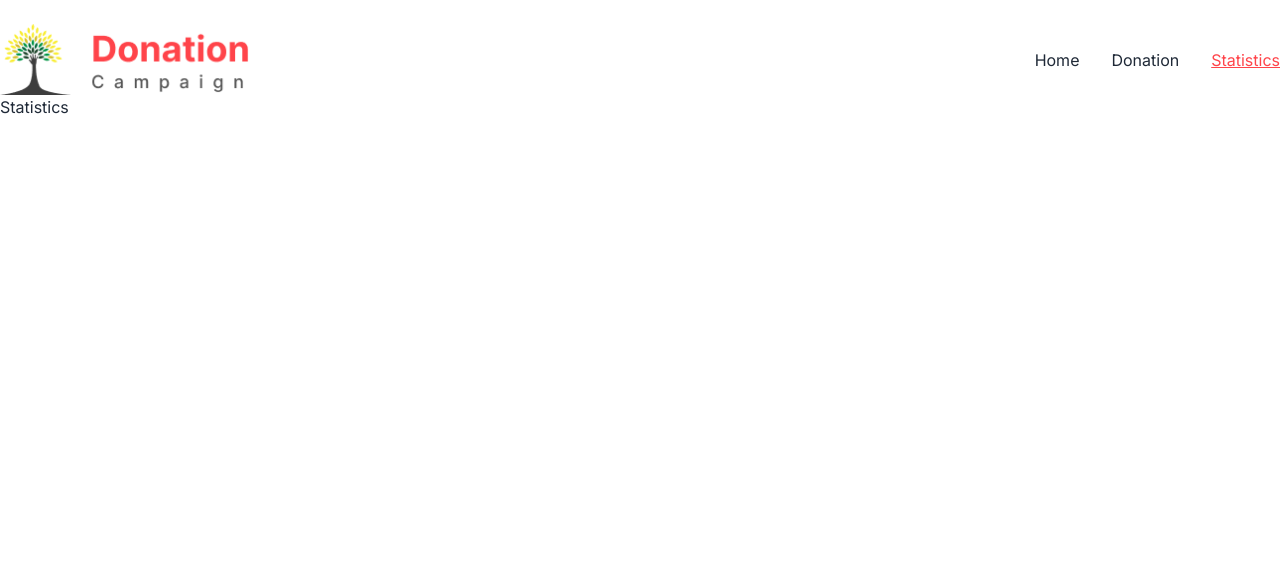
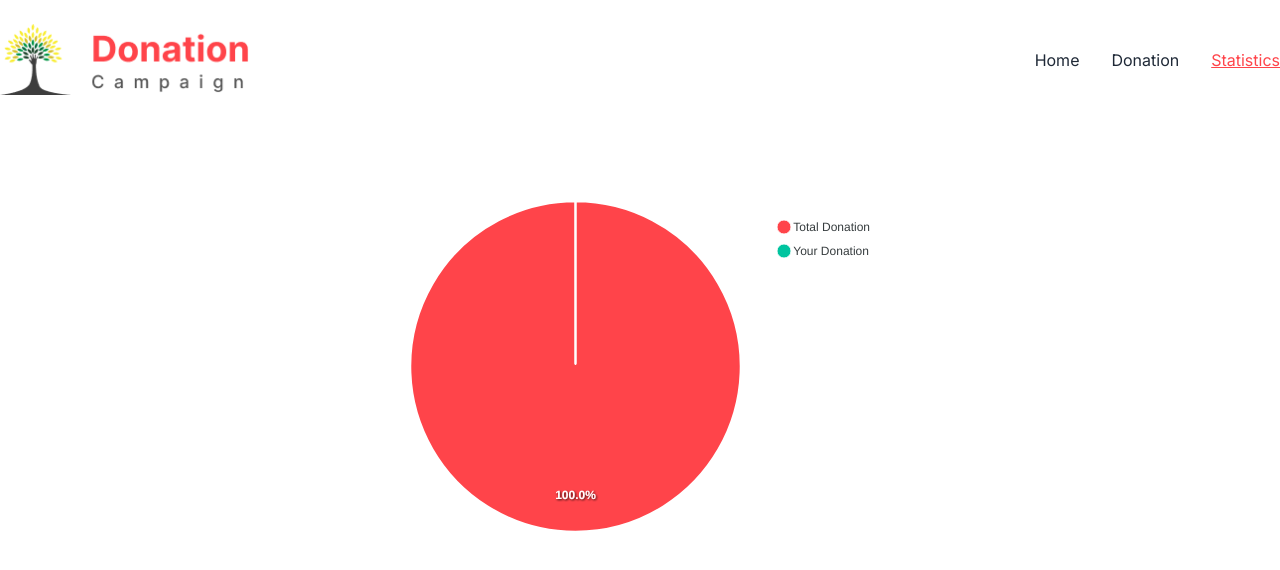
Before and after one commit to saidureg/donation-campaign, a React (Vite) app: page /statistics in a window 1280 px wide. Shown: the top 570 px of the page. Built offline with nearby package versions, Linux system fonts and the light colour scheme.

Commit message:
add pie chart and display total donaton and your donation data

```diff
--- a/package.json
+++ b/package.json
@@ -10,10 +10,13 @@
     "preview": "vite preview"
   },
   "dependencies": {
+    "apexcharts": "^3.42.0",
     "react": "^18.2.0",
+    "react-apexcharts": "^1.4.1",
     "react-dom": "^18.2.0",
     "react-router-dom": "^6.16.0",
     "react-toastify": "^9.1.3",
+    "recharts": "^2.8.0",
     "sweetalert": "^2.1.2"
   },
   "devDependencies": {
--- a/src/Router/Route.jsx
+++ b/src/Router/Route.jsx
@@ -38,6 +38,7 @@ const myCreatedRoute = createBrowserRouter([
       {
         path: "/statistics",
         element: <Statistics></Statistics>,
+        loader: () => fetch("/donation.json"),
       },
     ],
   },
--- a/src/pages/Statistics/Statistics.jsx
+++ b/src/pages/Statistics/Statistics.jsx
@@ -1,5 +1,35 @@
+import { useEffect, useState } from "react";
+import Chart from "react-apexcharts";
+import { useLoaderData } from "react-router-dom";
+import { getDonationCard } from "../../Utilites/localStorages";
+
 const Statistics = () => {
-  return <div>Statistics</div>;
+  const [totalDonated, setTotalDonated] = useState([]);
+
+  const donations = useLoaderData();
+  const remainingDonation = donations.length - totalDonated.length;
+  const yourDonation = totalDonated.length;
+  const totalDonation = [remainingDonation, yourDonation];
+  useEffect(() => {
+    const storedDonator = getDonationCard();
+    setTotalDonated(storedDonator);
+  }, []);
+
+  return (
+    <div className="container-fluid mb-3 flex justify-center my-24">
+      <Chart
+        type="pie"
+        width={500}
+        height={500}
+        series={totalDonation}
+        options={{
+          noData: { text: "Empty Data" },
+          colors: ["#FF444A", "#00C49F"],
+          labels: ["Total Donation", "Your Donation"],
+        }}
+      ></Chart>
+    </div>
+  );
 };
 
 export default Statistics;
```
Also changed, not shown: 1 other file (tests, documents, lock files or other folders).
